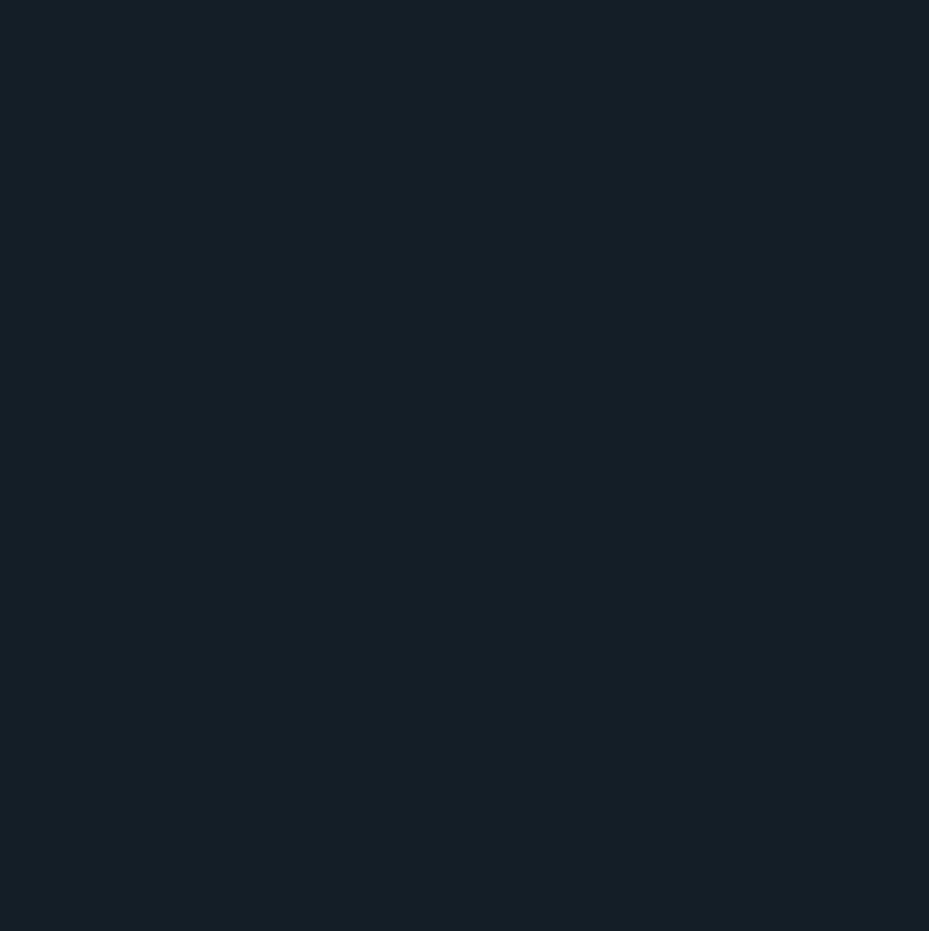
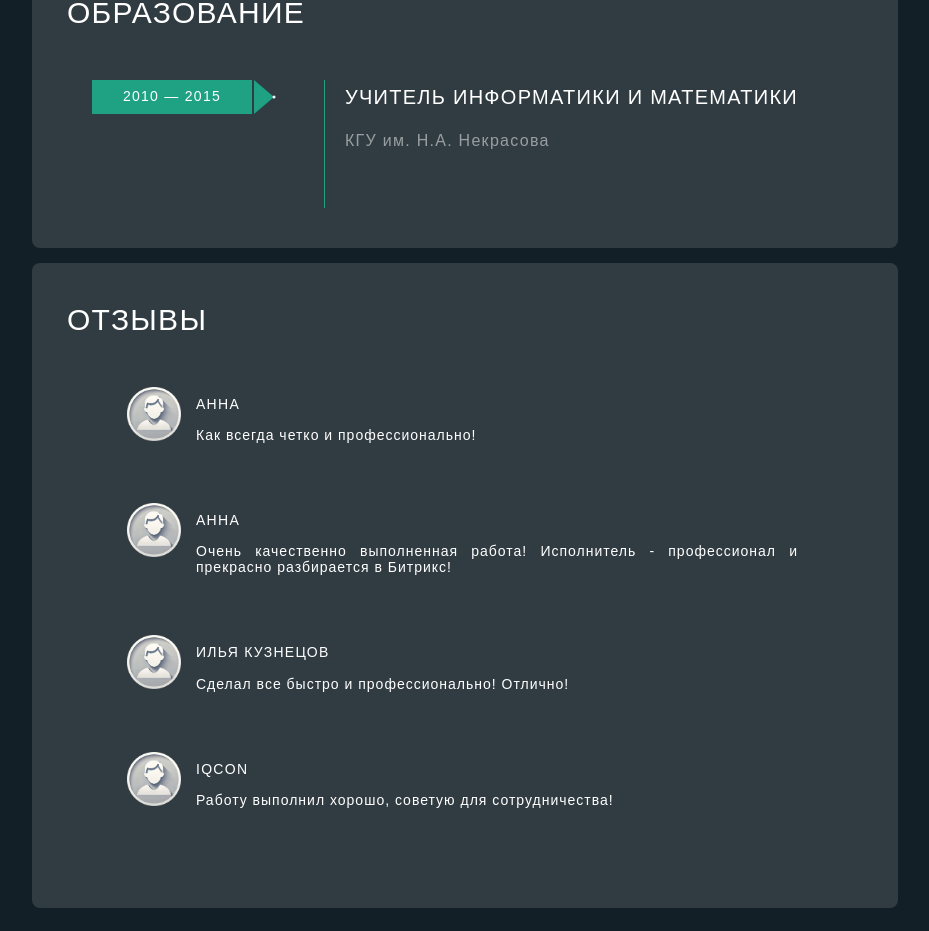
Before and after one commit to 456un/visit, a Vue app: page / in a window 1280 px wide. Shown: the part 2140-3071 px from the top of the page, without its empty margins (340-1269 px from the left). Before the commit the page ends 2104 px from the top, so only its background shows below. Built offline with nearby package versions, Linux system fonts and the light colour scheme.

Commit message:
feat(отзывы): добавить блок с отзывами

```diff
--- /dev/null
+++ b/src/components/widgets/ReviewComponent.vue
@@ -0,0 +1,57 @@
+<script>
+export default {
+  name: "ReviewComponent",
+  props: [
+    'name',
+    'link',
+  ],
+}
+</script>
+
+<template>
+  <div class="review-component">
+    <div class="review-avatar"></div>
+    <div class="review-content">
+      <a class="review-content-name" href="{{ link }}">{{ name }}</a>
+      <div class="review-text"><slot></slot></div>
+    </div>
+  </div>
+</template>
+
+<style scoped lang="scss">
+.review-component {
+  display: flex;
+  padding: 0 60px;
+  margin-bottom: 60px;
+
+  .review-avatar {
+    background: transparent url("@/assets/img/avatar.png") no-repeat center center;
+    background-size: 54px 54px;
+    width: 54px;
+    height: 54px;
+  }
+
+  .review-content {
+    display: flex;
+    flex-direction: column;
+    margin-left: 15px;
+    width: calc(100% - 74px);
+
+    .review-content-name {
+      line-height: 1.1;
+      font-size: .875em;
+      color: white;
+      text-transform: uppercase;
+      text-decoration: none;
+      margin-top: 10px;
+      margin-bottom: 15px;
+    }
+
+    .review-text {
+      font-size: .875em;
+      letter-spacing: 1px;
+      text-align: justify;
+    }
+  }
+}
+</style>
--- a/src/views/HomePage.vue
+++ b/src/views/HomePage.vue
@@ -2,6 +2,7 @@
 import BlockInfoComponent from '@/components/widgets/BlockInfoComponent.vue'
 import ProgressBarComponent from "@/components/ui/ProgressBarComponent.vue";
 import WorkExperienceComponent from "@/components/widgets/WorkExperienceComponent.vue";
+import ReviewComponent from "@/components/widgets/ReviewComponent.vue";
 
 export default {
   name: "HomePage.vue",
@@ -9,6 +10,7 @@
     BlockInfoComponent,
     ProgressBarComponent,
     WorkExperienceComponent,
+    ReviewComponent
   }
 }
 </script>
@@ -22,6 +24,7 @@
       решений. Основные технологии: Go, PHP, Postgres, Laravel, Yii2, Symfony, Vue и др.
     </div>
   </BlockInfoComponent>
+
   <BlockInfoComponent id="#skills">
     <h2 class="title">Скиллы</h2>
     <div class="columns">
@@ -39,6 +42,7 @@
         <ProgressBarComponent value="40" title="MongoDB"/>
       </div>
     </div>
+
     <div class="columns">
       <div class="col">
         <div class="col-title">Фреймворки/CMS</div>
@@ -55,26 +59,58 @@
       </div>
     </div>
   </BlockInfoComponent>
+
   <BlockInfoComponent id="works">
     <h2 class="title">Опыт работы</h2>
     <WorkExperienceComponent startYear="2011" endYear="2013" title="Лаборант" place="КГУ им. Н.А. Некрасова">
       Администрирование компьютерных классов, ремонт компьютеров, установка ОС, настройка и установка ПО
     </WorkExperienceComponent>
+
     <WorkExperienceComponent startYear="2013" endYear="2014" title="Технолог" place="КГУ им. Н.А. Некрасова">
       Администрирование компьютерных классов, ремонт компьютеров, установка ОС, настройка и установка ПО,
       работа с дистанционной системой обучения Moodle, разработка ПО на языке программирования C#
     </WorkExperienceComponent>
+
     <WorkExperienceComponent startYear="2014" endYear="2015" title="Web-программист" place="Веб-студия WSDV">
       Верстка и программирование сайтов, работа с 1C-Битрикс, создание сайтов визиток
     </WorkExperienceComponent>
-    <WorkExperienceComponent startYear="2016" endYear="2017" title="Fullstack разработчик 1С-Битрикс" place="Веб-студия Digitalwand">
+
+    <WorkExperienceComponent startYear="2016" endYear="2017" title="Fullstack разработчик 1С-Битрикс"
+                             place="Веб-студия Digitalwand">
       Разработка функционала различной сложности, для сайтов работающих на 1C-Битрикс и Битрикс24
     </WorkExperienceComponent>
+
     <WorkExperienceComponent startYear="2017" endYear="2024" title="Ведущий бэкенд разработчик" place="SOKOLOV">
       Разработка центра единой авторизации (SSO), поддержка и доработка geo сервиса,
       поддержка и доработка корпоративного портала на Битрикс24, развитие сайта sokolov.ru,
       разработка сервиса онлайн оплат
     </WorkExperienceComponent>
+  </BlockInfoComponent>
+
+  <BlockInfoComponent id="edicatons">
+    <h2 class="title">Образование</h2>
+    <WorkExperienceComponent startYear="2010" endYear="2015" title="Учитель информатики и математики"
+                             place="КГУ им. Н.А. Некрасова">
+    </WorkExperienceComponent>
+  </BlockInfoComponent>
+
+  <BlockInfoComponent id="reviews">
+    <h2 class="title">Отзывы</h2>
+    <ReviewComponent name="Анна" link="https://freelance.ru/krinic">
+      Как всегда четко и профессионально!
+    </ReviewComponent>
+
+    <ReviewComponent name="Анна" link="https://freelance.ru/krinic">
+      Очень качественно выполненная работа! Исполнитель - профессионал и прекрасно разбирается в Битрикс!
+    </ReviewComponent>
+
+    <ReviewComponent name="Илья Кузнецов" link="https://freelance.ru/ilay-1">
+      Сделал все быстро и профессионально! Отлично!
+    </ReviewComponent>
+
+    <ReviewComponent name="iqcon" link="https://freelance.ru/iqcon">
+      Работу выполнил хорошо, советую для сотрудничества!
+    </ReviewComponent>
   </BlockInfoComponent>
 </template>
 
```
Also changed, not shown: src/assets/img/avatar.png (added).
